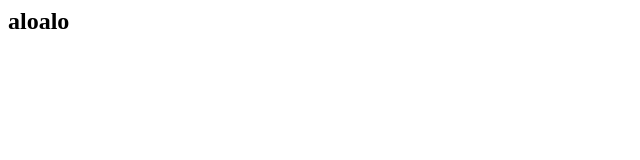
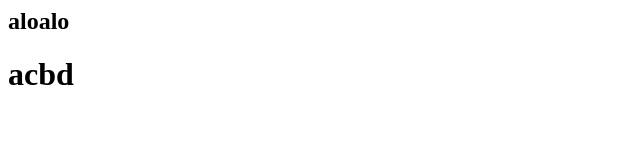
Before and after one commit to linhbui2309/git-demo-gia-linh, a plain HTML site: page index.html in a window 1280 px wide. Shown: the whole page, without its empty margins (0-640 px from the left). Drawn offline with Linux system fonts and the light colour scheme.

Commit message:
Update index.html

```diff
--- a/index.html
+++ b/index.html
@@ -1 +1,2 @@
 <h2>aloalo</h2>
+<h1> acbd </h1>
```
